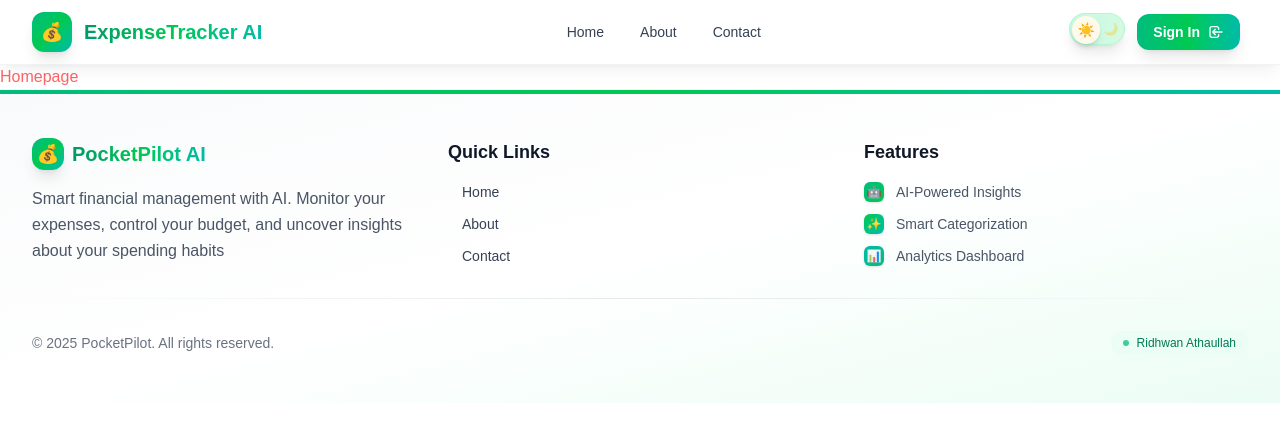
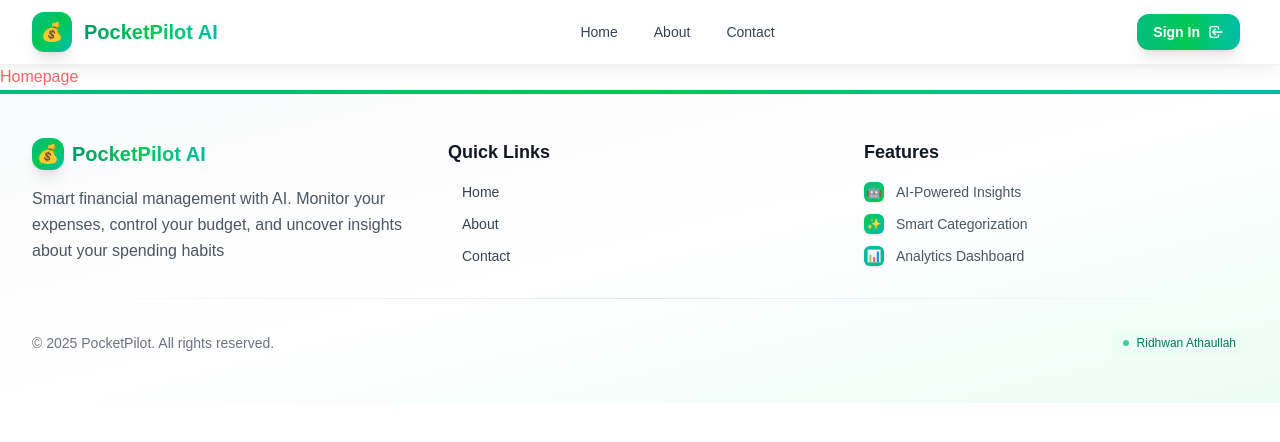
Before and after one commit to ridhwan-ra2005171/PocketPilotAI, a Next.js app: page / in a window 1280 px wide. Shown: the top 442 px of the page. Built offline with nearby package versions, Linux system fonts and the light colour scheme; no server answers.

Commit message:
fixed navbar

```diff
--- a/components/Navbar.tsx
+++ b/components/Navbar.tsx
@@ -33,8 +33,8 @@ export default function Navbar() {
                 </span>
               </div>
               <span className='text-sm sm:text-base md:text-lg lg:text-xl font-bold bg-gradient-to-r from-emerald-600 via-green-500 to-teal-500 bg-clip-text text-transparent'>
-                <span className='hidden sm:inline'>ExpenseTracker AI</span>
-                <span className='sm:hidden'>ExpenseTracker</span>
+                <span className='hidden sm:inline'>PocketPilot AI</span>
+                <span className='sm:hidden'>PocketPilot</span>
               </span>
             </Link>
           </div>
@@ -69,9 +69,9 @@ export default function Navbar() {
           {/* Right Section */}
           <div className='flex items-center space-x-1 sm:space-x-2'>
             {/* Theme Toggle */}
-            <div className='p-0.5 sm:p-1'>
+            {/* <div className='p-0.5 sm:p-1'>
               <ThemeToggle />
-            </div>
+            </div> */}
 
             {/* Authentication - Desktop */}
             <div className='hidden sm:block'>
```
